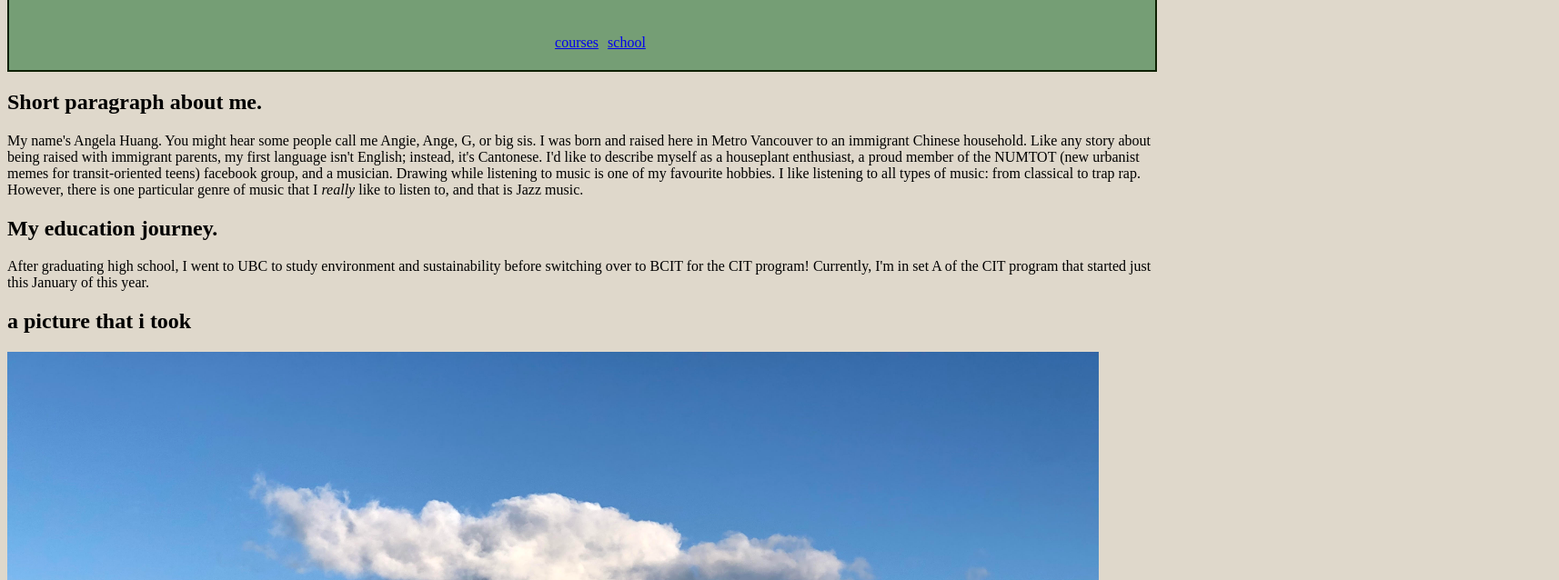
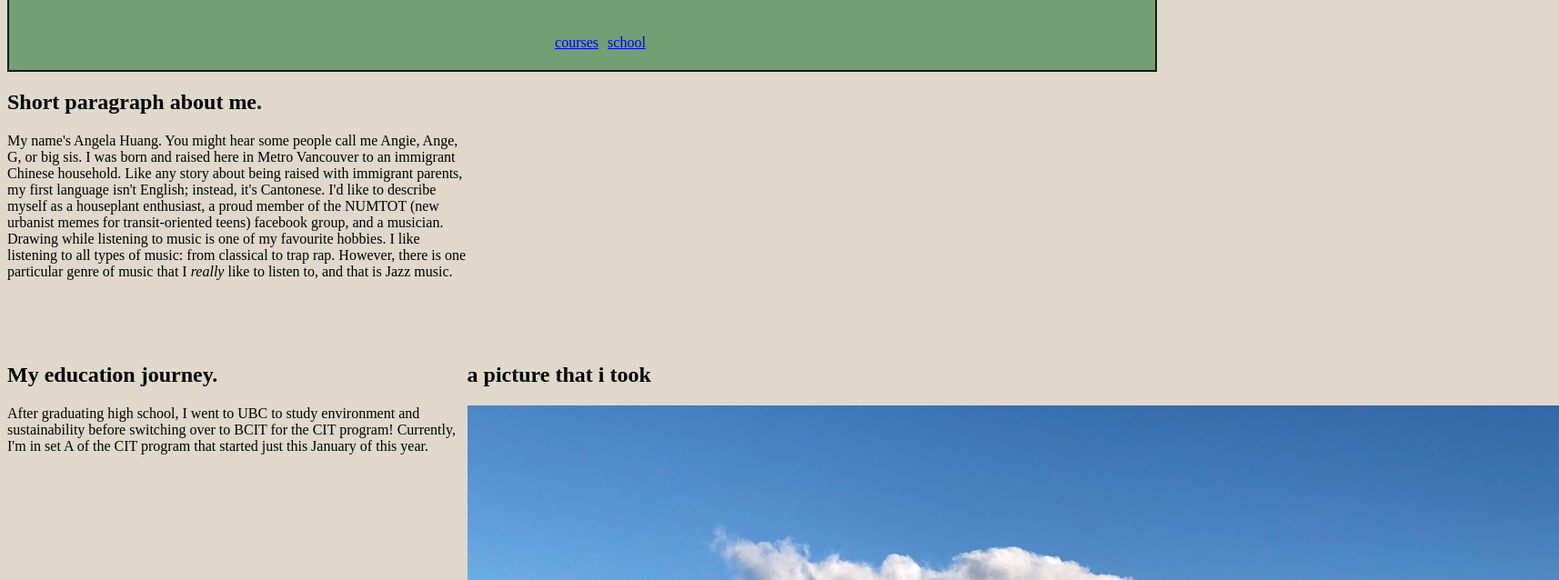
Before and after one commit to angiehhu/labfive, a plain HTML site: page index.html in a window 1280 px wide. Shown: the part 62-700 px from the top of the page at 91% size, 1714 px wide, since content can reach past the window. Drawn offline with Linux system fonts and the light colour scheme; files that its build step writes are made by us from their sources; files whose address does not match are found by name.

Commit message:
add class identifiers to class items, and used grid to adjust their positioning.

```diff
--- a/css/stylesheet.css
+++ b/css/stylesheet.css
@@ -20,3 +20,19 @@ body {
     box-sizing: border-box;
     padding: 5px;
 }
+
+.contain {
+    display: grid;
+    grid-template-columns: repeat(5, 1fr);
+    grid-template-rows: repeat(2, 300px);
+}
+
+.picitem {
+    grid-column-start: 3;
+    grid-column-end: 5;
+}
+
+.item {
+    grid-column-start: 1;
+    grid-column-end: 3;
+}
--- a/index.html
+++ b/index.html
@@ -22,7 +22,8 @@
                 </ul>
             </nav>
 
-            <section>
+            <div class="contain">
+                <section class="item">
                     <h2>Short paragraph about me.</h2>
                     <p>My name's Angela Huang. You might hear some people call me Angie, Ange, G, or big sis.
                     I was born and raised here in Metro Vancouver to an immigrant Chinese household.
@@ -31,19 +32,20 @@
                     Drawing while listening to music is one of my favourite hobbies. I like listening to all types of music: from classical to trap rap. However, there is one particular genre of music that I <em>really</em> like to listen to, and that is Jazz music.
                     </p>
                 </section>
-                <article>
+                    <article class="item">
                         <h2>My education journey.</h2>
                         <p>After graduating high school, I went to UBC to study environment and sustainability before switching over to BCIT for the CIT program!
                         Currently, I'm in set A of the CIT program that started just this January of this year.
                         </p>
                     </article>
-            <section>
+                <section class="picitem">
                     <h2>a picture that i took</h2>
                     </a>
                     <img src="../personal_website/images/cityview.jpg" alt="picture of downtown vancouver from jericho beach"
                     width="1200"
                     height="800">
                 </section>
+            </div>
         </main>
     </body>
 </html>
```
Lines whose indentation alone changed are shown as unchanged.
